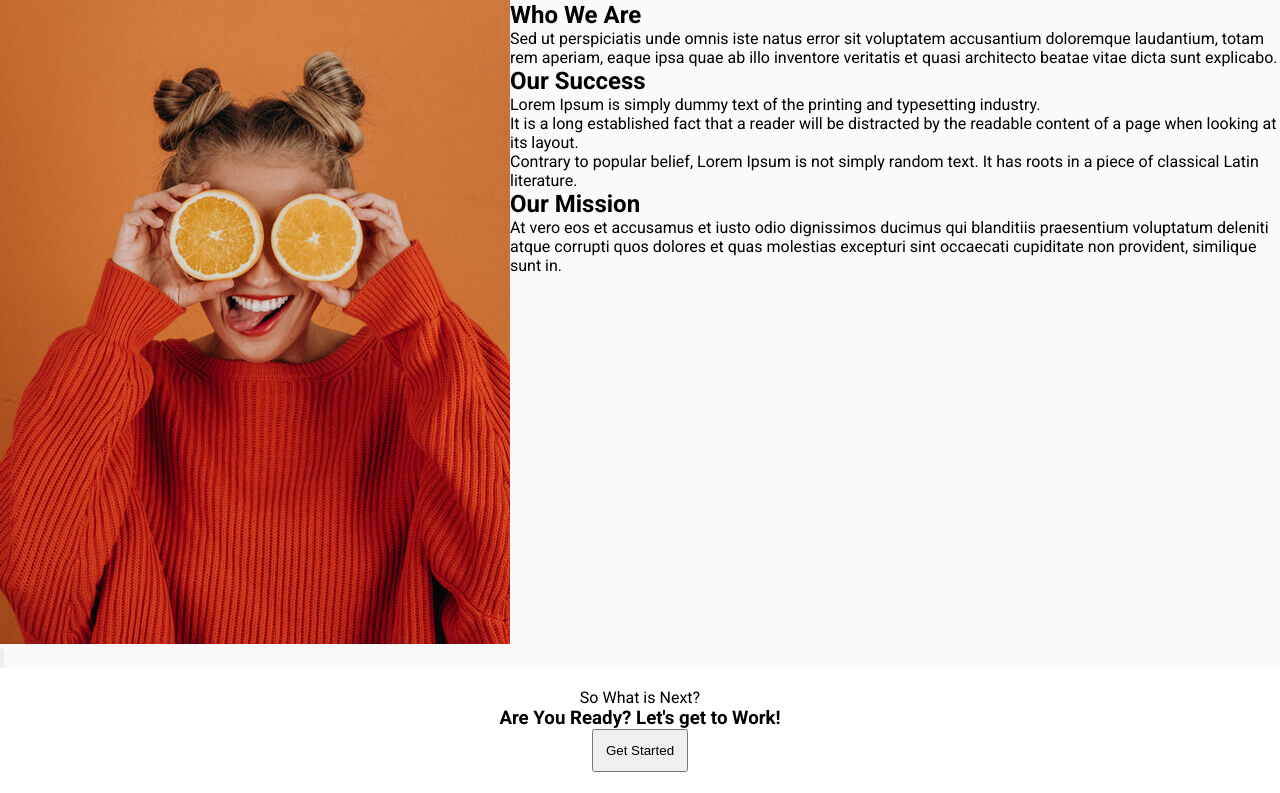
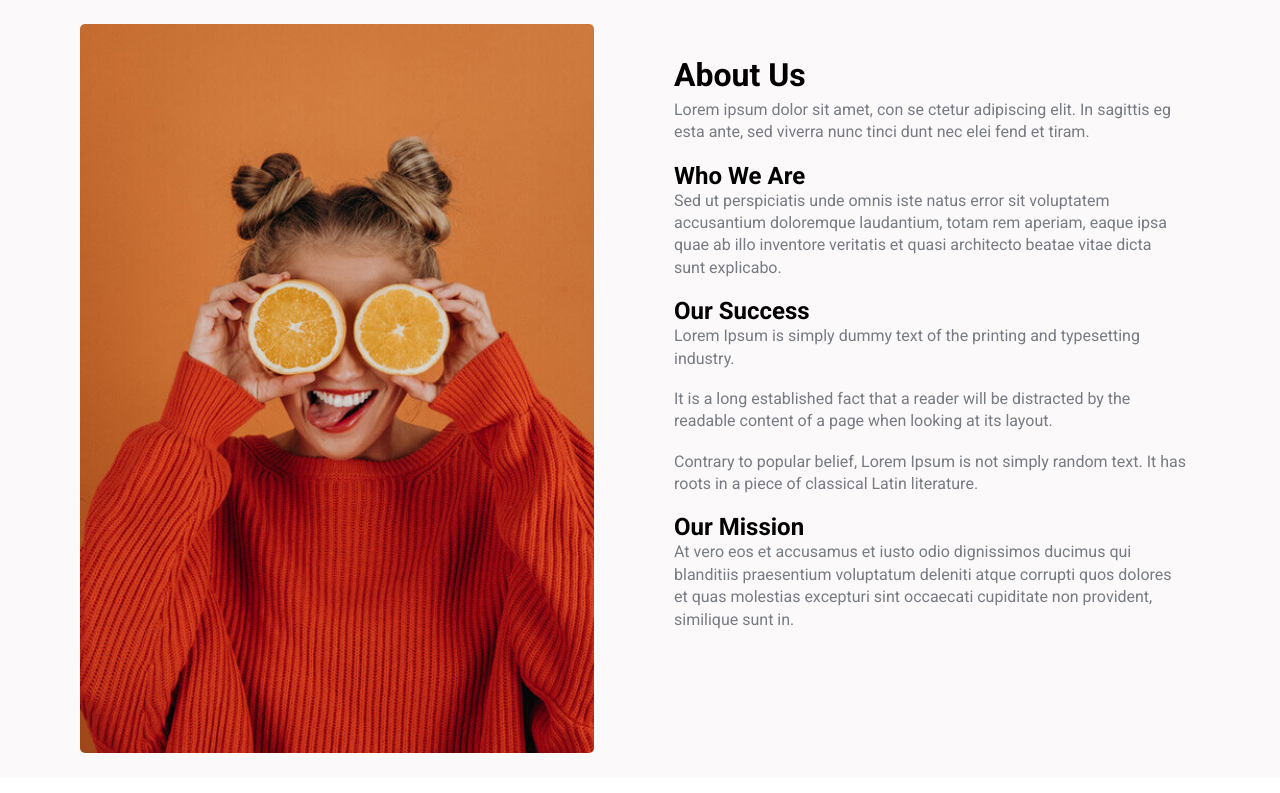
Before and after one commit to Darab-gif/ToreHub, a React (Create React App) app: page / in a window 1280 px wide. Shown: the part 3207-4000 px from the top of the page. Built offline with nearby package versions, Linux system fonts and the light colour scheme.

Commit message:
Updated the Styled component

```diff
--- a/package.json
+++ b/package.json
@@ -8,6 +8,7 @@
     "@testing-library/user-event": "^13.5.0",
     "react": "^18.2.0",
     "react-dom": "^18.2.0",
+    "react-icons": "^4.4.0",
     "react-scripts": "5.0.1",
     "web-vitals": "^2.1.4"
   },
--- a/src/Components/Abouts.jsx
+++ b/src/Components/Abouts.jsx
@@ -6,18 +6,25 @@ const Abouts = () => {
   return (
     <section className={style.about_wrapper}>
       <figure>
-        <img src={img} alt="" />
+        <img
+          src={img}
+          alt=""
+          width="720"
+          height="960"
+          loading="lazy"
+          className={style.img_cover}
+        />
         <button>
           <img src="" alt="" />
         </button>
       </figure>
-      <section>
-        <h1>About Us</h1>
+      <section className={style.about_container}>
+        <h1 className={style.about_title}>About Us</h1>
         <p>
           Lorem ipsum dolor sit amet, con se ctetur adipiscing elit. In sagittis
           eg esta ante, sed viverra nunc tinci dunt nec elei fend et tiram.
         </p>
-        <div>
+        <div className={style.about_info}>
           <h2>Who We Are</h2>
           <p>
             Sed ut perspiciatis unde omnis iste natus error sit voluptatem
@@ -26,7 +33,7 @@ const Abouts = () => {
             dicta sunt explicabo.
           </p>
         </div>
-        <div>
+        <div className={style.about_box}>
           <h2>Our Success</h2>
           <p>
             <span></span>Lorem Ipsum is simply dummy text of the printing and
@@ -42,7 +49,7 @@ const Abouts = () => {
             random text. It has roots in a piece of classical Latin literature.
           </p>
         </div>
-        <div>
+        <div className={style.about_mission}>
           <h2>Our Mission</h2>
           <p>
             At vero eos et accusamus et iusto odio dignissimos ducimus qui
--- a/src/Components/about.module.css
+++ b/src/Components/about.module.css
@@ -1,5 +1,41 @@
 .about_wrapper {
   display: flex;
+  gap: 5rem;
   margin-top: 10rem;
   background-color: var(--white-2);
 }
+
+.about_wrapper figure {
+  position: relative;
+  border-radius: var(--radius-5);
+  overflow: hidden;
+  margin-block-end: 25px;
+  width: 720;
+  height: 960;
+  margin-top: 5rem;
+  margin-left: 5rem;
+}
+
+.img_cover {
+  width: 100%;
+  height: 100%;
+  object-fit: cover;
+}
+
+.about_container {
+  width: 40%;
+  margin-top: 7rem;
+}
+
+.about_title {
+  margin-block-end: 5px;
+  font-size: 2rem;
+  font-family: var(--fs-roboto);
+}
+
+.about_container p {
+  margin-block-end: 18px;
+  font-family: var(--fs-roboto);
+  line-height: 1.4;
+  color: var(--gray-web);
+}
--- a/src/Components/subabout.module.css
+++ b/src/Components/subabout.module.css
@@ -1,14 +1,56 @@
 .subabout_wrapper {
   width: 100%;
-  height: 30%;
+  padding: 42px;
+  height: 60%;
+  margin-top: 5rem;
   text-align: center;
+  background-image: url("../Assets/cta-bg.jpg");
+  position: relative;
+  background-repeat: no-repeat;
+  background-size: cover;
+  background-position: center;
+  background-attachment: fixed;
+  z-index: 1;
 }
 
+.subabout_wrapper::after {
+  content: "";
+  position: absolute;
+  top: 0;
+  left: 0;
+  width: 100%;
+  height: 100%;
+  background-image: var(--gradient);
+  opacity: 0.95;
+  z-index: -1;
+}
 .subabout_info {
   padding: 20px;
 }
 
+.subabout_info h1,
+p {
+  color: var(--white-1);
+}
+
+.subabout_info p {
+  font-size: var(--fs-6);
+  font-weight: var(--fw-500);
+  text-align: center;
+}
+
+.subabout_info h1 {
+  margin-block: 12px 18px;
+  font-size: 2rem;
+}
 .subabout_info button {
   padding: 12px;
+  margin-inline: auto;
+  border: none;
+  outline: none;
+  font-size: 1.4rem;
   cursor: pointer;
+  background-color: var(--white-1);
+  font-weight: var(--fw-700);
+  border-radius: 5px;
 }
```
Also changed, not shown: 1 other file (tests, documents, lock files or other folders).
